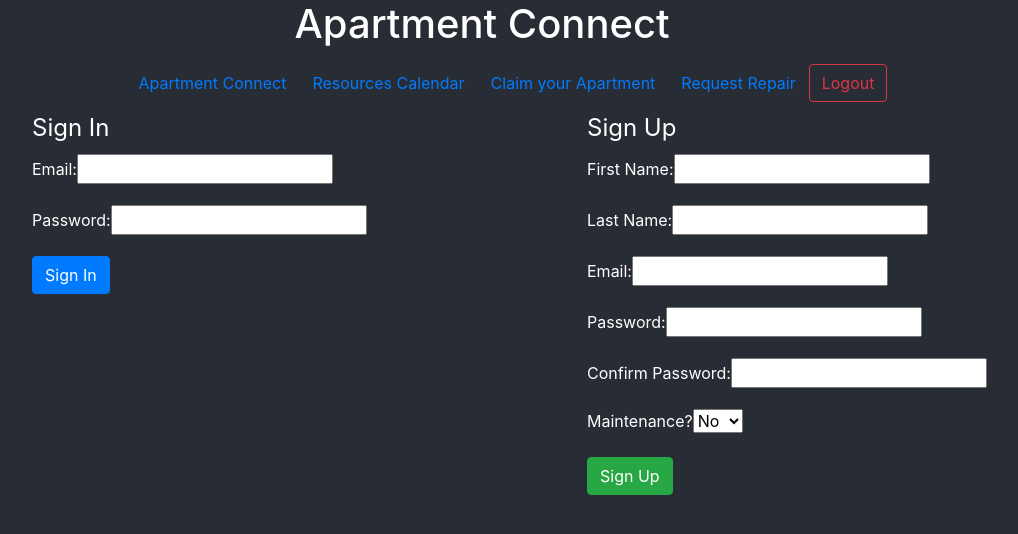
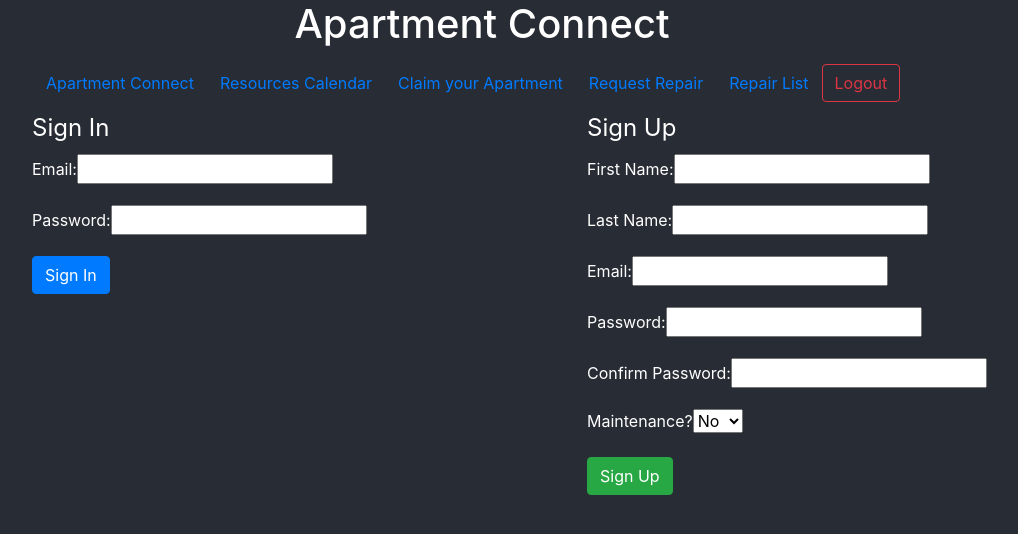
Before and after one commit to blakebonasera/Apartment_Connect, a React (Create React App) app in the folder client/: page / in a window 1280 px wide. Shown: the top 534 px of the page, without its empty margins (68-1086 px from the left). Built offline with nearby package versions, Linux system fonts and the light colour scheme; no server answers; sample sign-in values are in the browser's storage.

Commit message:
Nav clean up and repair list width

```diff
--- a/client/src/components/Nav.js
+++ b/client/src/components/Nav.js
@@ -7,7 +7,7 @@ const Nav = (props) => {
 
 
     return (
-        <nav className="navbar navbar-expand-lg navbar-primary offset-sm-1">
+        <nav className="navbar navbar-expand-lg navbar-primary ">
             <Link className="btn" to='/dashboard'>Apartment Connect</Link>
             <div className="" id="navbarNav">
                 <ul className="navbar-nav">
@@ -21,6 +21,9 @@ const Nav = (props) => {
                         <Link className="btn" to="/newrepair">Request Repair</Link>
                     </li>
                     <li className="nav-item">
+                        <Link className="btn" to="/repairlist">Repair List</Link>
+                    </li>
+                    <li className="nav-item">
                         <button className="btn btn-outline-danger" onClick={logout}>Logout</button>
                     </li>
                 </ul>
--- a/client/src/views/RepairList.js
+++ b/client/src/views/RepairList.js
@@ -63,8 +63,8 @@ const RepairList = props => {
                     (
                     <>
                     {repairList.map((item, i) =>
-                        <div key={i} >
-                            <div class="card mb-3" >
+                        <div key={i} className="col-10" >
+                            <div className="card" >
                                 <ul class="list-group list-group-flush">
                                     <li class="list-group-item bg-dark text-danger">{item.details}</li>
                                     <li class="list-group-item bg-dark">{item.location}</li>
```
